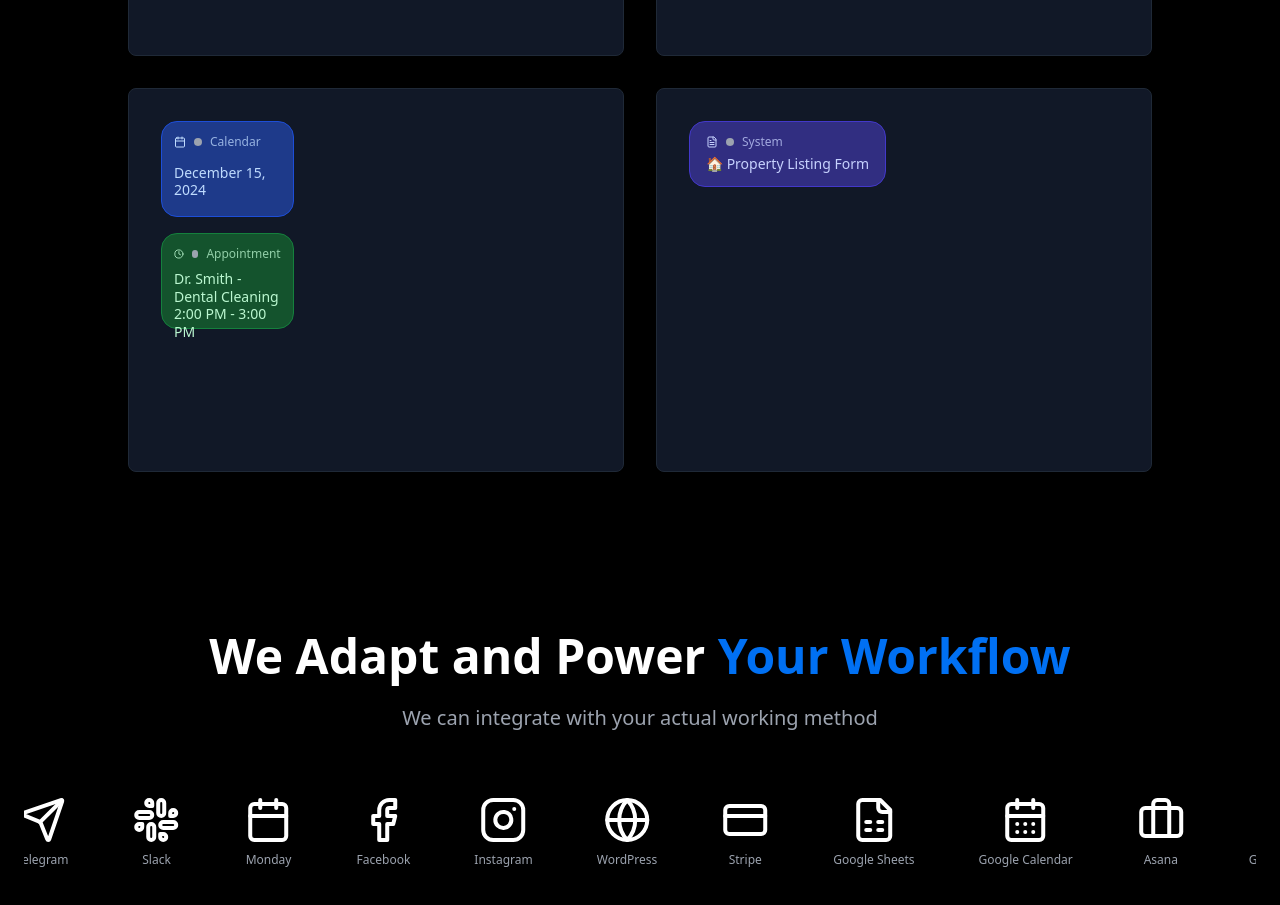
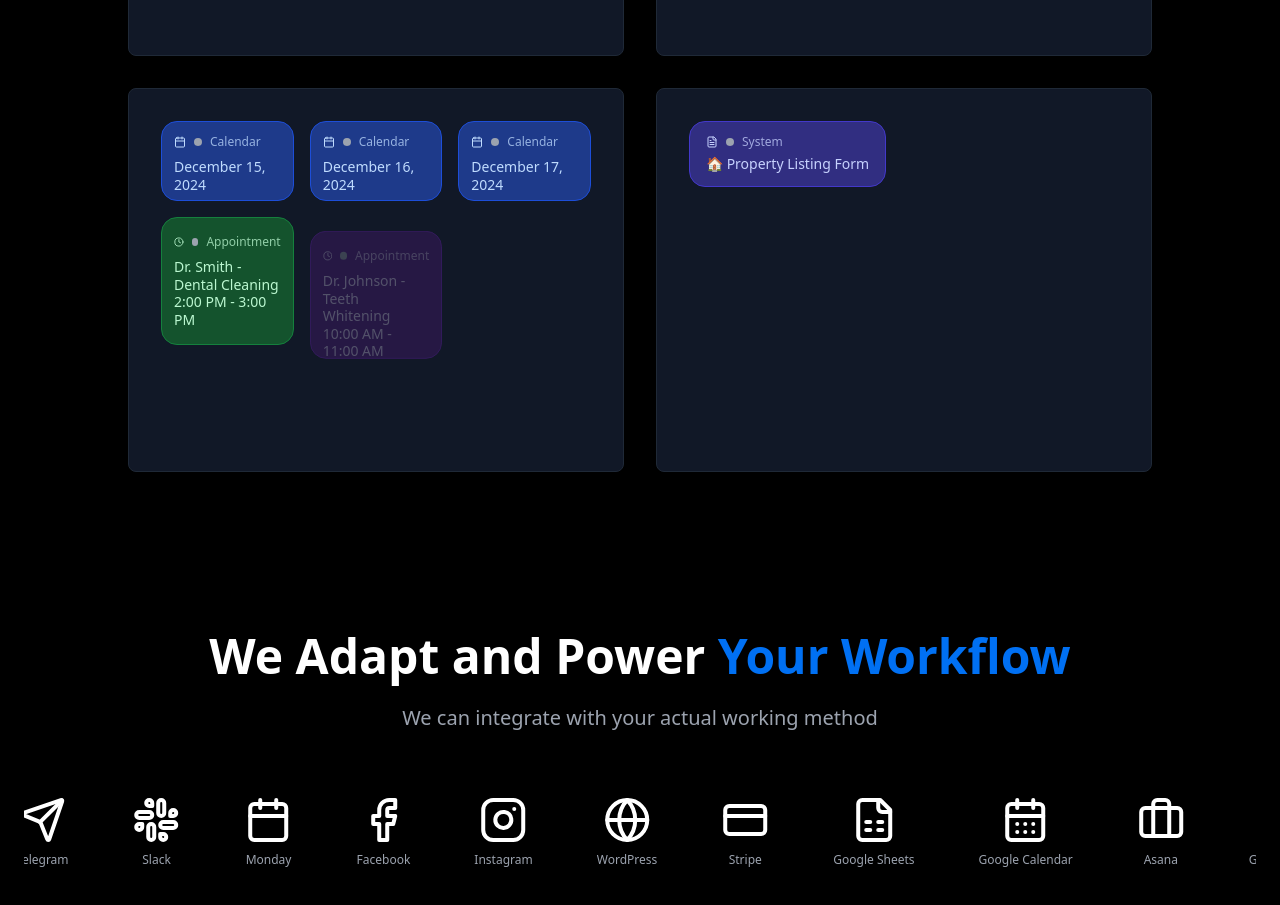
Before and after one commit to gerrybarria/cirkadian-ai-automate, a React (Vite) app: page / in a window 1280 px wide. Shown: the part 1380-2285 px from the top of the page. Built offline with nearby package versions, Linux system fonts and the light colour scheme.

Commit message:
Fix calendar demo animations
Fixed the calendar date box size, animated only appointments, made appointments taller, and added color variations.

```diff
--- a/src/components/AnimatedDemos.tsx
+++ b/src/components/AnimatedDemos.tsx
@@ -39,35 +39,23 @@ const conversations = {
     delay: 1500
   }],
   dentist: [{
-    type: 'date',
-    text: "December 15, 2024",
-    delay: 500,
-    position: { row: 0, col: 0 }
-  }, {
     type: 'appointment',
     text: "Dr. Smith - Dental Cleaning\n2:00 PM - 3:00 PM",
     delay: 800,
-    position: { row: 1, col: 0 }
-  }, {
-    type: 'date',
-    text: "December 16, 2024",
-    delay: 1200,
-    position: { row: 0, col: 1 }
+    position: { row: 1, col: 0 },
+    color: 'green'
   }, {
     type: 'appointment',
     text: "Dr. Johnson - Teeth Whitening\n10:00 AM - 11:00 AM",
     delay: 1500,
-    position: { row: 1, col: 1 }
-  }, {
-    type: 'date',
-    text: "December 17, 2024",
-    delay: 1800,
-    position: { row: 0, col: 2 }
+    position: { row: 1, col: 1 },
+    color: 'purple'
   }, {
     type: 'appointment',
     text: "Dr. Smith - Root Canal\n3:00 PM - 4:30 PM",
     delay: 2100,
-    position: { row: 1, col: 2 }
+    position: { row: 1, col: 2 },
+    color: 'orange'
   }],
   realEstate: [{
     type: 'property',
@@ -87,6 +75,13 @@ const conversations = {
     delay: 1500
   }]
 };
+
+// Fixed dates for the dentist calendar
+const dentistDates = [
+  { text: "December 15, 2024", col: 0 },
+  { text: "December 16, 2024", col: 1 },
+  { text: "December 17, 2024", col: 2 }
+];
 
 const industryTypes = ["Businesses", "Health Clinics", "Restaurants", "Car Dealerships", "Real Estate Agents", "Lawyers", "Professionals"];
 
@@ -205,39 +200,57 @@ export const AnimatedDemos = () => {
         {[0, 1, 2].map(col => (
           <div key={col} className="space-y-4">
             {[0, 1].map(row => {
-              const message = dentistMessages.find(msg =>
+              if (row === 0) {
+                // Always show dates (fixed)
+                const dateInfo = dentistDates[col];
+                return (
+                  <div key={row}>
+                    <div className="px-3 py-3 rounded-2xl bg-blue-900 text-blue-200 border border-blue-700 h-20 flex flex-col">
+                      <div className="flex items-center gap-2 mb-2">
+                        <Calendar className="w-3 h-3" />
+                        <div className="w-2 h-2 rounded-full bg-gray-400" />
+                        <span className="text-xs opacity-75">Calendar</span>
+                      </div>
+                      <div className="flex-1 flex items-center">
+                        <p className="text-sm whitespace-pre-line leading-tight">{dateInfo.text}</p>
+                      </div>
+                    </div>
+                  </div>
+                );
+              } else {
+                // Animate appointments
+                const appointment = dentistMessages.find(msg =>
                   msg.position && msg.position.col === col && msg.position.row === row
                 );
 
-              if (!message) return <div key={row} className="h-24" />;
+                if (!appointment) return <div key={row} className="h-32" />;
 
                 let bgColor = "bg-gray-800 text-white border border-gray-700";
-              let icon = null;
 
-              if (message.type === 'date') {
-                bgColor = "bg-blue-900 text-blue-200 border border-blue-700";
-                icon = <Calendar className="w-3 h-3" />;
-              } else if (message.type === 'appointment') {
+                // Apply different colors based on appointment color
+                if (appointment.color === 'green') {
                   bgColor = "bg-green-900 text-green-200 border border-green-700";
-                icon = <Clock className="w-3 h-3" />;
+                } else if (appointment.color === 'purple') {
+                  bgColor = "bg-purple-900 text-purple-200 border border-purple-700";
+                } else if (appointment.color === 'orange') {
+                  bgColor = "bg-orange-900 text-orange-200 border border-orange-700";
                 }
 
                 return (
                   <div key={row} className="animate-fade-in">
-                  <div className={`px-3 py-3 rounded-2xl ${bgColor} h-24 flex flex-col`}>
+                    <div className={`px-3 py-4 rounded-2xl ${bgColor} h-32 flex flex-col`}>
                       <div className="flex items-center gap-2 mb-2">
-                      {icon}
+                        <Clock className="w-3 h-3" />
                         <div className="w-2 h-2 rounded-full bg-gray-400" />
-                      <span className="text-xs opacity-75">
-                        {message.type === 'date' ? 'Calendar' : 'Appointment'}
-                      </span>
+                        <span className="text-xs opacity-75">Appointment</span>
                       </div>
                       <div className="flex-1 flex items-center">
-                      <p className="text-sm whitespace-pre-line leading-tight">{message.text}</p>
+                        <p className="text-sm whitespace-pre-line leading-tight">{appointment.text}</p>
                       </div>
                     </div>
                   </div>
                 );
+              }
             })}
           </div>
         ))}
```
Lines whose indentation alone changed are shown as unchanged.
